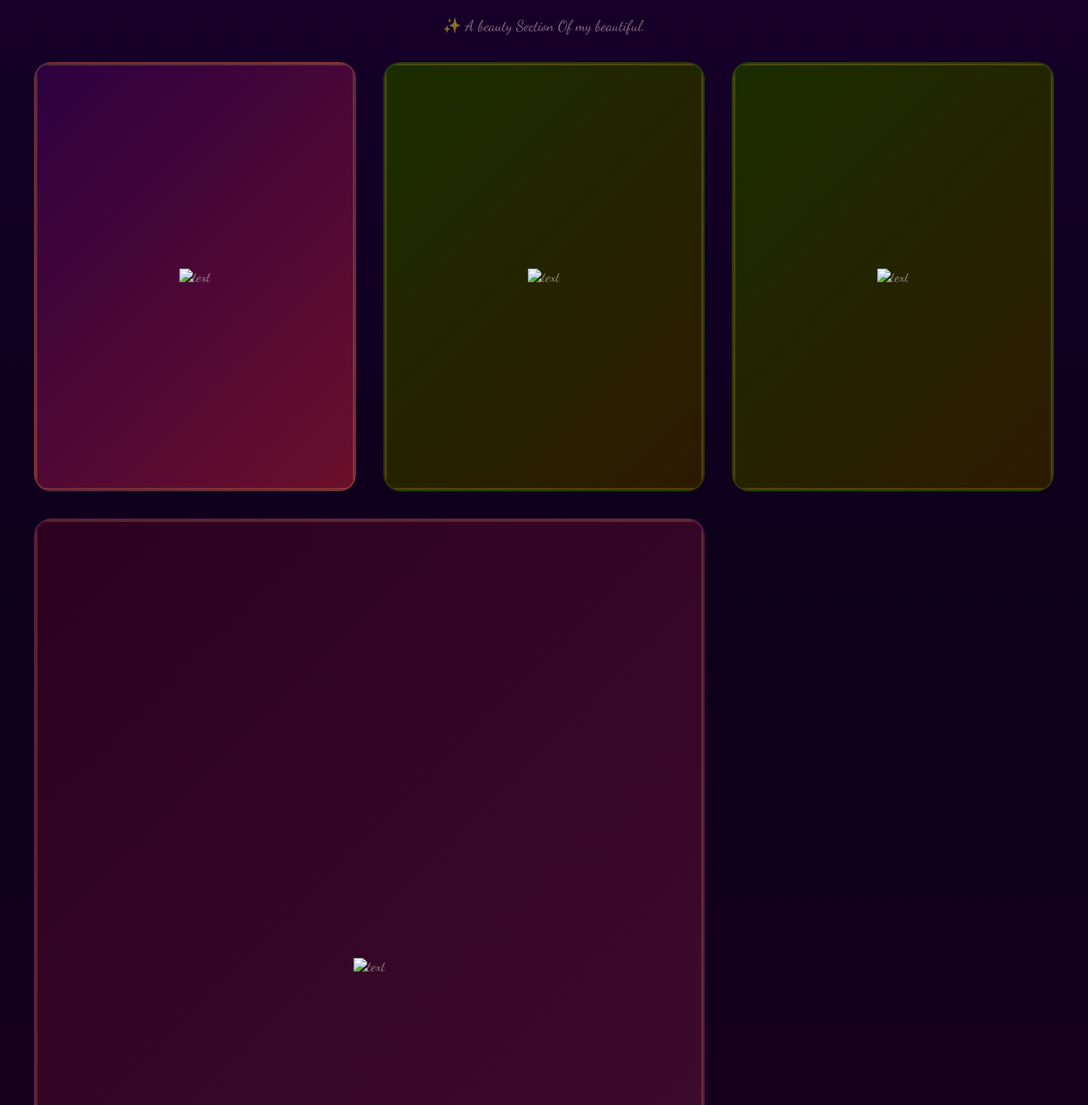
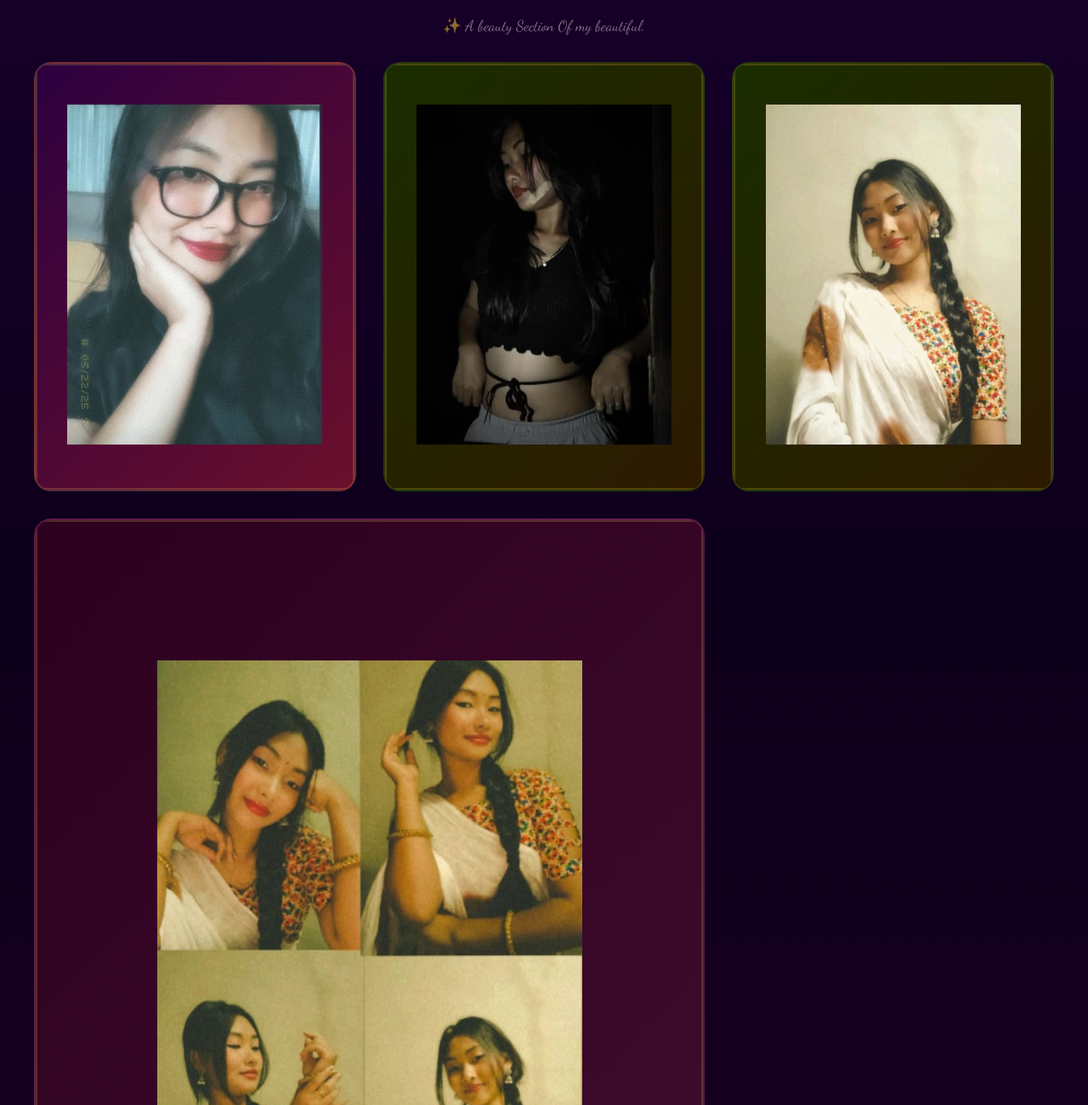
Before and after one commit to ItzmohitDebugs/Birthday, a plain HTML site: page index.html in a window 1280 px wide. Shown: the part 1420-2720 px from the top of the page at 85% size. Drawn offline with nearby package versions, Linux system fonts and the light colour scheme; animation ran at ten frames a second; a web font is replaced by a local one.

Commit message:
Update index.html

```diff
--- a/index.html
+++ b/index.html
@@ -1163,7 +1163,7 @@
           <div class="placeholder-img" style="background: transparent">
             <p>
               <img
-                src="images/Babu2.jpeg"
+                src="Babu2.jpeg"
                 alt="text"
                 style="object-fit: cover"
                 width="300px"
@@ -1215,7 +1215,7 @@
           <div class="placeholder-img" style="background: transparent">
             <p>
               <img
-                src="images/babu4.jpeg"
+                src="babu4.jpeg"
                 alt="text"
                 style="object-fit: cover"
                 width="300px"
@@ -1243,7 +1243,7 @@
           <div class="placeholder-img" style="background: transparent">
             <p>
               <img
-                src="images/babu1.jpeg"
+                src="babu1.jpeg"
                 alt="text"
                 style="object-fit: cover"
                 width="300px"
@@ -1275,7 +1275,7 @@
           >
             <p>
               <img
-                src="images/babu5.jpeg"
+                src="babu5.jpeg"
                 alt="text"
                 style="object-fit: cover"
                 width="500px"
```
